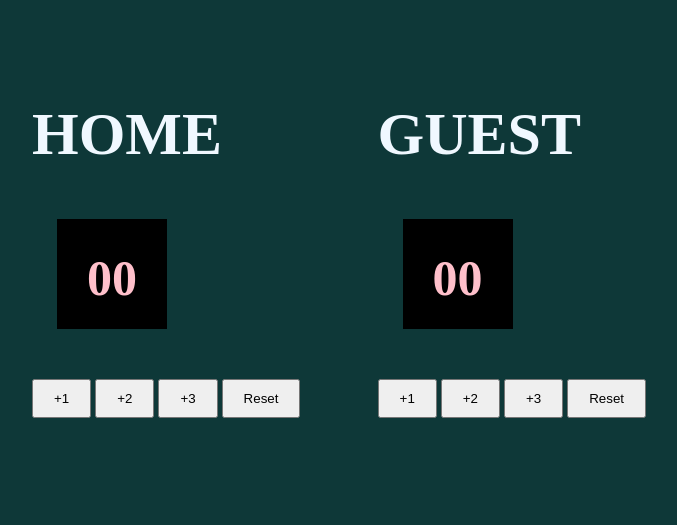
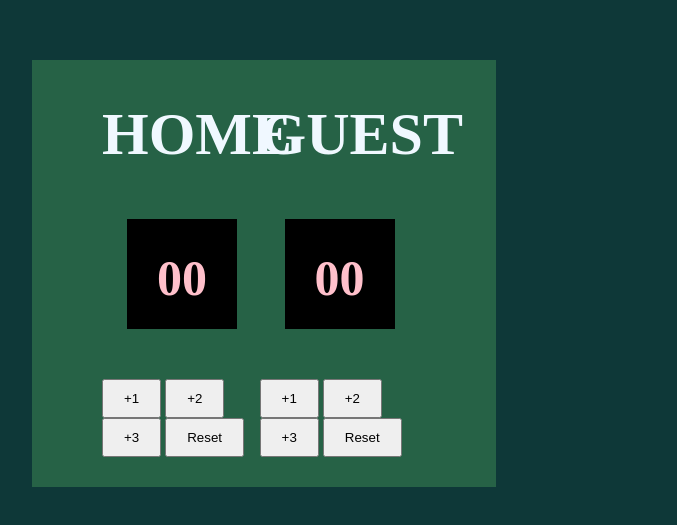
Before and after one commit to febglowing14/ScoreBoard, a plain HTML site: page index.html in a window 1280 px wide. Shown: the part 115-640 px from the top of the page, without its empty margins (376-1053 px from the left). Drawn offline with Linux system fonts and the light colour scheme.

Commit message:
updated background color

```diff
--- a/index.css
+++ b/index.css
@@ -32,6 +32,10 @@ h1{
     display: flex;
     margin-left: 400px;
     margin-top: 175px;
+    background-color:#82ff7a36;
+    margin-right:400px ;
+    padding-left: 70px;
+    padding-bottom: 30px;
 
 }
 button{
```
